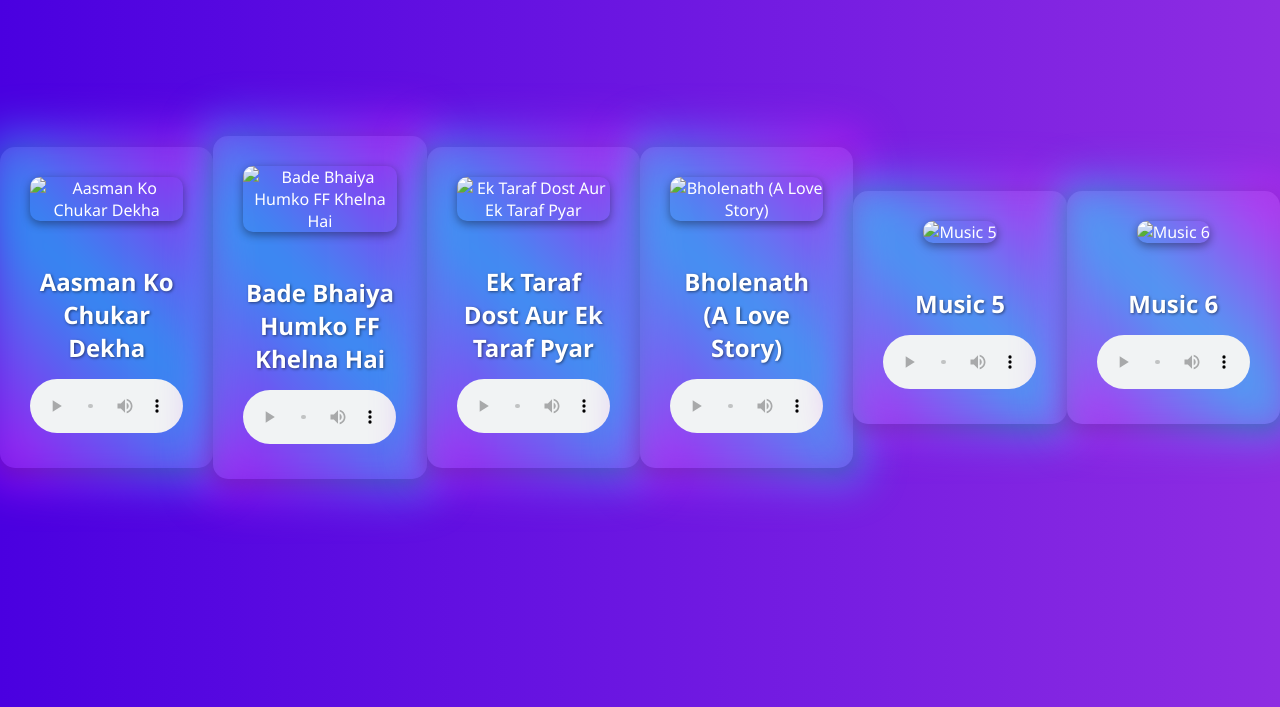
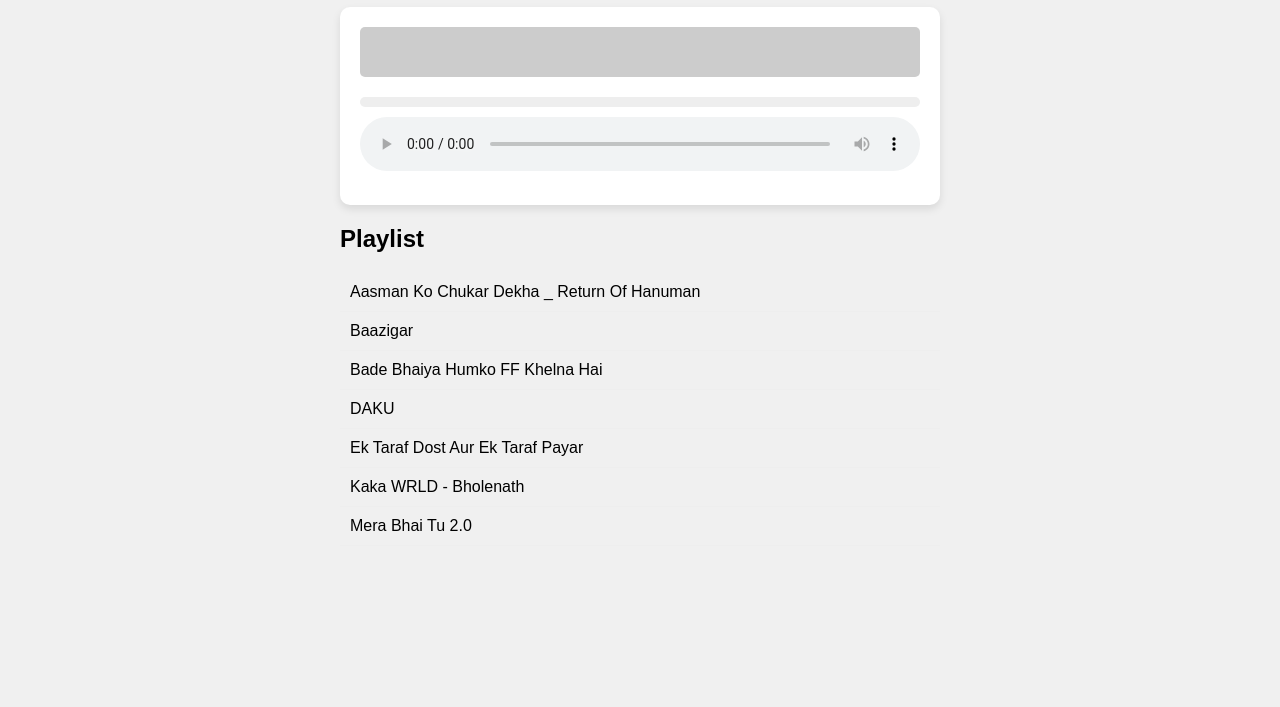
Before and after one commit to Developer38-creator/Music-player-by-ritam-, a plain HTML site: page index.html in a window 1280 px wide. Shown: the part 93-800 px from the top of the page. Drawn offline with Linux system fonts and the light colour scheme.

Commit message:
Update index.html

```diff
--- a/index.html
+++ b/index.html
@@ -1,137 +1,188 @@
 <!DOCTYPE html>
-<html lang="en">
+<html>
 <head>
-    <meta charset="UTF-8">
-    <meta name="viewport" content="width=device-width, initial-scale=1.0">
-    <title>Premium Music Player</title>
+  <title>Sangeet Sagar (Prototype)</title>
   <style>
+    /* Basic Styles - Adapt as needed */
     body {
-            font-family: 'Segoe UI', Tahoma, Geneva, Verdana, sans-serif;
-            background: linear-gradient(to right, #4A00E0, #8E2DE2); /* Gradient background */
-            color: #fff;
+      font-family: sans-serif;
+      background-color: #f0f0f0;
+      margin: 0;
+      padding: 0;
       display: flex;
-            justify-content: center;
-            align-items: center;
-            min-height: 100vh;
-            margin: 0;
-            overflow: hidden; /* Hide scrollbars */
+      flex-direction: column;
+      align-items: center; /* Center horizontally */
+      justify-content: flex-start; /* Align items to the top */
+      min-height: 100vh; /* Make sure the body fills the viewport height */
     }
 
-        .music-container {
-            background-color: rgba(255, 255, 255, 0.1); /* Frosted glass effect */
-            border-radius: 15px;
-            box-shadow: 0 5px 20px rgba(0, 0, 0, 0.3);
-            padding: 30px;
-            width: 350px;
-            text-align: center;
-            backdrop-filter: blur(10px); /* Further blur */
-            transition: transform 0.3s ease-in-out; /* Hover animation */
+    .container {
+      width: 80%;
+      max-width: 600px; /* Limiting width for readability */
+      margin-top: 20px; /* Add some top margin */
     }
 
-        .music-container:hover {
-            transform: scale(1.05);
+    h1 {
+      text-align: center;
+      color: #333;
     }
 
-        .music-container img {
-            width: 100%;
+    .music-player {
+      background-color: #fff;
       border-radius: 10px;
-            margin-bottom: 20px;
-            box-shadow: 0 3px 10px rgba(0, 0, 0, 0.4);
-            transition: transform 0.3s ease-in-out;
+      padding: 20px;
+      box-shadow: 0 4px 8px rgba(0, 0, 0, 0.1);
     }
 
-        .music-container img:hover {
-            transform: scale(1.1);
+    audio {
+      width: 100%;
+      margin-bottom: 10px;
     }
 
-        .music-container h3 {
-            font-size: 1.5em;
-            margin-bottom: 15px;
-            text-shadow: 1px 1px 3px rgba(0, 0, 0, 0.5);
+    .controls {
+      display: flex;
+      justify-content: space-around;
+      align-items: center;
     }
 
-        .music-container audio {
-            width: 100%;
-            outline: none;
+    button {
+      background-color: #4CAF50; /* Green */
+      border: none;
+      color: white;
+      padding: 10px 20px;
+      text-align: center;
+      text-decoration: none;
+      display: inline-block;
+      font-size: 16px;
+      margin: 4px 2px;
+      cursor: pointer;
+      border-radius: 5px;
     }
 
-        /* Optional: Add a glowing effect */
-        .music-container::before {
-            content: '';
-            position: absolute;
-            top: 0;
-            left: 0;
-            width: 100%;
-            height: 100%;
-            background: linear-gradient(45deg, #FF00FF, #00FFFF, #FF00FF);
-            z-index: -1;
-            transform: scale(1.1);
-            filter: blur(20px);
-            opacity: 0.5;
-            transition: opacity 0.3s ease-in-out;
-            border-radius: 15px;
+    button:hover {
+      opacity: 0.8;
     }
 
-        .music-container:hover::before {
-            opacity: 0.8;
+    .playlist {
+      margin-top: 20px;
+    }
+
+    .playlist ul {
+      list-style: none;
+      padding: 0;
+    }
+
+    .playlist li {
+      padding: 10px;
+      border-bottom: 1px solid #eee;
+      cursor: pointer;
+    }
+
+    .playlist li:hover {
+      background-color: #f9f9f9;
+    }
+
+    /* Simple Visualizer (Placeholder - Replace with JS-based visualizer) */
+    #visualizer {
+      width: 100%;
+      height: 50px;
+      background-color: #ccc;
+      margin-bottom: 20px;
+      border-radius: 5px;
+    }
+
+    /* Placeholder Progress Bar */
+    #progress-bar-container {
+      width: 100%;
+      height: 10px;
+      background-color: #eee;
+      border-radius: 5px;
+      margin-bottom: 10px;
+      overflow: hidden; /* Ensures the inner bar stays within the container */
+    }
+
+    #progress-bar {
+      width: 0%; /* This will be updated with JavaScript */
+      height: 100%;
+      background-color: #4CAF50;
+      border-radius: 5px;
     }
   </style>
 </head>
 <body>
+  <div class="container">
+    <h1>Sangeet Sagar (Prototype)</h1>
 
-<div class="music-container">
-    <img src="aasman_ko_chukar_dekha.jpg" alt="Aasman Ko Chukar Dekha">
-    <h3>Aasman Ko Chukar Dekha</h3>
-    <audio controls>
-        <source src="Aasman Ko Chukar Dekha _ Return Of Hanuman (Animation) I Daler Mehndi I Tuesday Tracks [Abk7L9zmbG4].mp3" type="audio/mpeg">
+    <div class="music-player">
+      <div id="visualizer"></div> <!-- Placeholder for the visualizer -->
+
+      <div id="progress-bar-container">
+          <div id="progress-bar"></div>
+      </div>
+
+      <audio id="audio-player" controls loop>
+        <!-- Source will be updated with JavaScript -->
+        <source src="" type="audio/mpeg">
         Your browser does not support the audio element.
       </audio>
+
+      <!-- <div class="controls">
+        <button onclick="playPause()">Play/Pause</button>
+        <button onclick="skipBackward()">Backward</button>
+        <button onclick="skipForward()">Forward</button>
+      </div> -->
     </div>
 
-<div class="music-container">
-    <img src="bade_bhaiya_humko_ff_khelna_hai.jpg" alt="Bade Bhaiya Humko FF Khelna Hai">
-    <h3>Bade Bhaiya Humko FF Khelna Hai</h3>
-    <audio controls>
-        <source src="Bade Bhaiya Humko FF Khelna Hai _ @arpitbaala ft. @TotalGaming093 _ Free Fire MAX [_EfZAOjo69U].mp3" type="audio/mpeg">
-        Your browser does not support the audio element.
-    </audio>
+    <div class="playlist">
+      <h2>Playlist</h2>
+      <ul>
+        <li data-src="Aasman Ko Chukar Dekha _ Return Of Hanuman (Animation) I Daler Mehndi I Tuesday Tracks [Abk7L9zmbG4].mp3">Aasman Ko Chukar Dekha _ Return Of Hanuman</li>
+        <li data-src="Baazigar_64(PagalWorld.com.se).mp4.mp3">Baazigar</li>
+        <li data-src="Bade Bhaiya Humko FF Khelna Hai _ @arpitbaala ft. @TotalGaming093 _ Free Fire MAX [_EfZAOjo69U].mp3">Bade Bhaiya Humko FF Khelna Hai</li>
+        <li data-src="DAKU___INDERPAL_MOGA___CHANI_NATTAN___NEW_PUNJABI_SONG___LATEST_PUNJABI_SONG_2022__Daku_Ik_number_da(256k).mp3">DAKU</li>
+        <li data-src="Ek Taraf Dost Aur Ek Taraf Payar _ Dona Ne Dil Pe Hi Kya Hai War _ Dona Ne Pucha Nai _ song#sadsong [cD97_yrnQK4] (1).mp3">Ek Taraf Dost Aur Ek Taraf Payar</li>
+        <li data-src="Kaka WRLD - Bholenath (A Love Story) _ Official Video _ Arvindr Khaira _ Main Bhola Parvat Ka [a4pi2zKbf8Q].mp3">Kaka WRLD - Bholenath</li>
+        <li data-src="Mera Bhai Tu 2.0_ Official Video _ Yasser Desai _ Adnaan Shaikh, Sohail Shaikh [BGg7d12gDbU].mp3">Mera Bhai Tu 2.0</li>
+      </ul>
+    </div>
   </div>
 
-<div class="music-container">
-    <img src="ek_taraf_dost.jpg" alt="Ek Taraf Dost Aur Ek Taraf Pyar">
-    <h3>Ek Taraf Dost Aur Ek Taraf Pyar</h3>
-    <audio controls>
-        <source src="Ek Taraf Dost Aur Ek Taraf Payar _ Dona Ne Dil Pe Hi Kya Hai War _ Dona Ne Pucha Nai _ song#sadsong [cD97_yrnQK4] (1).mp3" type="audio/mpeg">
-        Your browser does not support the audio element.
-    </audio>
-</div>
+  <script>
+    const audioPlayer = document.getElementById('audio-player');
+    const playlistItems = document.querySelectorAll('.playlist li');
+    const progressBar = document.getElementById('progress-bar');
 
-<div class="music-container">
-    <img src="bholenath_a_love_story.jpg" alt="Bholenath (A Love Story)">
-    <h3>Bholenath (A Love Story)</h3>
-    <audio controls>
-        <source src="Kaka WRLD - Bholenath (A Love Story) _ Official Video _ Arvindr Khaira _ Main Bhola Parvat Ka [a4pi2zKbf8Q].mp3" type="audio/mpeg">
-        Your browser does not support the audio element.
-    </audio>
-</div>
+    playlistItems.forEach(item => {
+      item.addEventListener('click', () => {
+        const songSrc = item.getAttribute('data-src');
+        audioPlayer.src = songSrc;
+        audioPlayer.play();
+      });
+    });
 
-<div class="music-container">
-    <img src="music5.jpg" alt="Music 5">
-    <h3>Music 5</h3>
-    <audio controls>
-        <source src="music5.mp3" type="audio/mpeg">
-        Your browser does not support the audio element.
-    </audio>
-</div>
+    audioPlayer.addEventListener('timeupdate', function() {
+      const percentage = (audioPlayer.currentTime / audioPlayer.duration) * 100;
+      progressBar.style.width = percentage + '%';
+    });
 
-<div class="music-container">
-    <img src="music6.jpg" alt="Music 6">
-    <h3>Music 6</h3>
-    <audio controls>
-        <source src="music6.mp3" type="audio/mpeg">
-        Your browser does not support the audio element.
-    </audio>
-</div>
+    // Placeholder functions (replace with actual logic)
+    function playPause() {
+      if (audioPlayer.paused) {
+        audioPlayer.play();
+      } else {
+        audioPlayer.pause();
+      }
+    }
 
+    function skipBackward() {
+      // Implement skip backward logic
+      audioPlayer.currentTime -= 10; // Skip back 10 seconds
+    }
+
+    function skipForward() {
+      // Implement skip forward logic
+      audioPlayer.currentTime += 10; // Skip forward 10 seconds
+    }
+  </script>
 </body>
                       </html>
```
Lines whose indentation alone changed are shown as unchanged.
